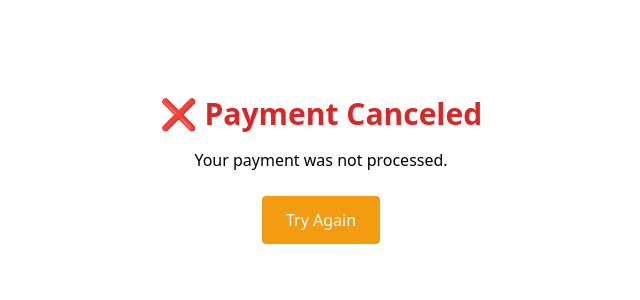
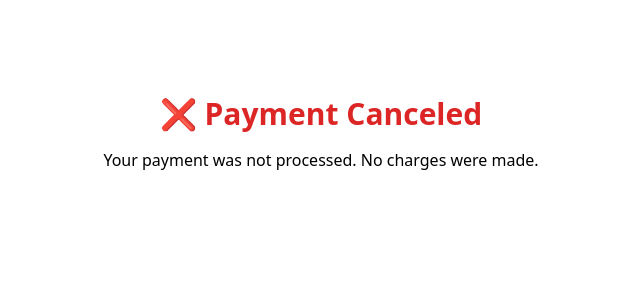
Before and after one commit to RedThreadGrp/ThreadLock, a Next.js app: page /cancel in a window 1280 px wide. Shown: the top 300 px of the page, without its empty margins (319-959 px from the left). Built offline with nearby package versions, Linux system fonts and the light colour scheme.

Commit message:
Update cancel.js

```diff
--- a/pages/cancel.js
+++ b/pages/cancel.js
@@ -1,9 +1,21 @@
+import Head from 'next/head'
+
 export default function Cancel() {
   return (
-    <div className="text-center py-24">
+    <main className="text-center py-24">
+      <Head>
+        <title>Payment Canceled – ThreadLock</title>
+      </Head>
       <h1 className="text-3xl font-bold text-red-600">❌ Payment Canceled</h1>
-      <p className="mt-4">Your payment was not processed.</p>
-      <a href="/" className="inline-block mt-6 px-6 py-3 bg-orange text-white rounded">Try Again</a>
-    </div>
-  );
+      <p className="mt-4">
+        Your payment was not processed. No charges were made.
+      </p>
+      <a
+        href="/"
+        className="inline-block mt-6 px-6 py-3 bg-orange-500 hover:bg-orange-600 text-white rounded"
+      >
+        Try Again
+      </a>
+    </main>
+  )
 }
```
